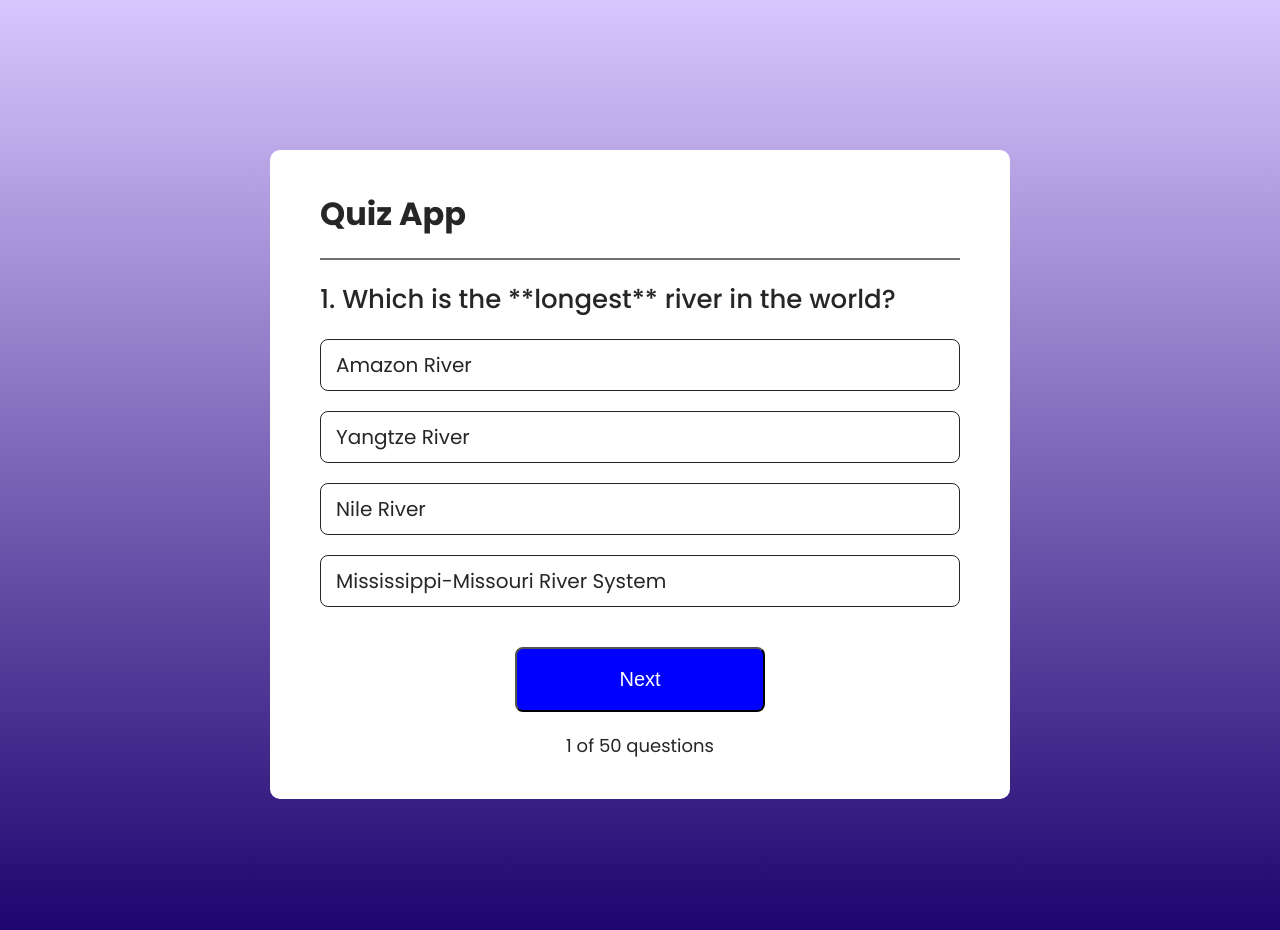
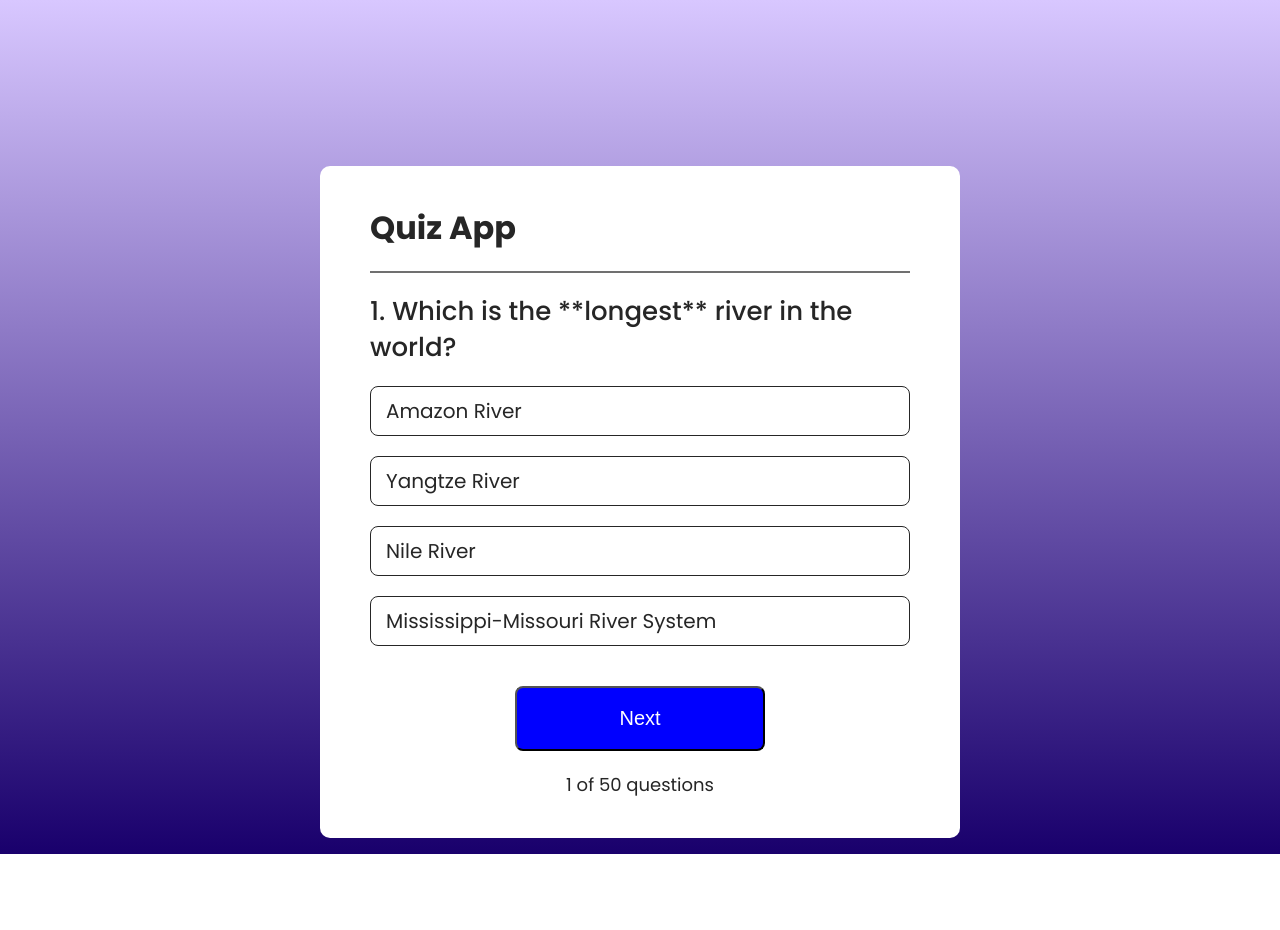
Before and after one commit to siam-gits/quiz-app, a React (Vite) app: page / in a window 1280 px wide. Shown: the top 930 px of the page. After the commit the page ends 854 px from the top, so only its background shows below. Built offline with nearby package versions, Linux system fonts and the light colour scheme.

Commit message:
Update index.css

```diff
--- a/src/index.css
+++ b/src/index.css
@@ -1,9 +1,30 @@
+/* Reset & box-sizing */
 * {
   margin: 0;
   padding: 0;
+  box-sizing: border-box;
 }
+
+/* Body / Global Styles */
 body {
-  height: 100vh;
+  min-height: 100vh;
   background-image: linear-gradient(#d8c7ff, #19006c);
-  font-family: "poppins";
+  font-family: "Poppins", sans-serif;
+  display: flex;
+  justify-content: center;
+  align-items: flex-start;
+  padding: 1rem;
 }
+
+/* Make typography scale a bit on smaller screens */
+h1, h2, h3, h4, h5, h6, p {
+  line-height: 1.4;
+  word-wrap: break-word;
+}
+
+/* Optional: global responsive tweaks */
+@media (max-width: 480px) {
+  body {
+    padding: 0.5rem;
+  }
+}
```
